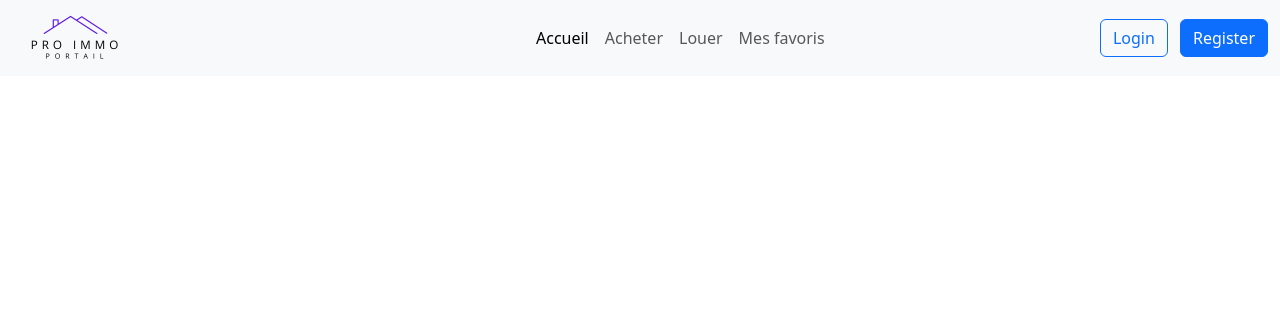
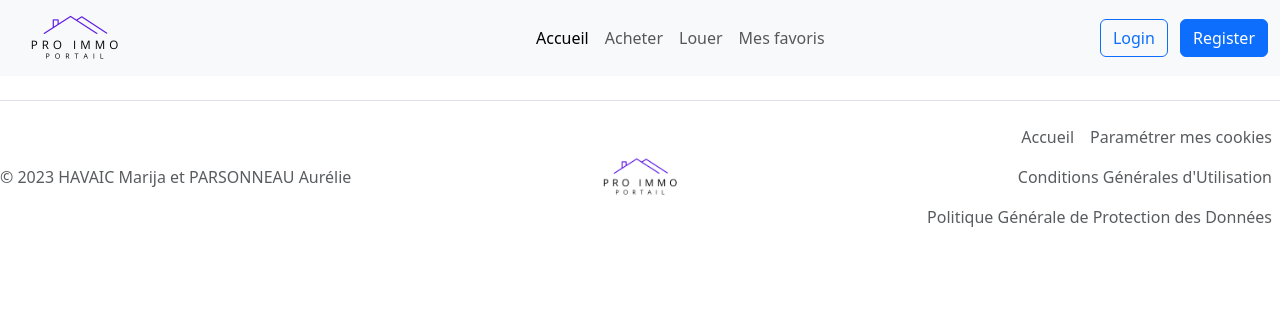
Before and after one commit to marijahavaic/pro-immo-portail, a Symfony app: template templates/home/index.html.twig in a window 1280 px wide. Shown: the top 336 px of the page. Run offline with Twig, Linux system fonts and the light colour scheme; the template is opened without the code that fills it, so the values that code supplies are empty; some libraries are stand-ins or nearby versions.

Commit message:
Designer Footer

```diff
--- a/templates/base.html.twig
+++ b/templates/base.html.twig
@@ -64,7 +64,30 @@
       </div>
     </nav>
         {% block body %}{% endblock %}
-        <script src="https://cdn.jsdelivr.net/npm/@popperjs/core@2.11.8/dist/umd/popper.min.js" integrity="sha384-I7E8VVD/ismYTF4hNIPjVp/Zjvgyol6VFvRkX/vR+Vc4jQkC+hVqc2pM8ODewa9r" crossorigin="anonymous"></script>
-<script src="https://cdn.jsdelivr.net/npm/bootstrap@5.3.1/dist/js/bootstrap.min.js" integrity="sha384-Rx+T1VzGupg4BHQYs2gCW9It+akI2MM/mndMCy36UVfodzcJcF0GGLxZIzObiEfa" crossorigin="anonymous"></script>
+
+    <footer class="d-flex flex-wrap justify-content-between align-items-center py-3 my-4 border-top">
+      <p class="col-md-4 mb-0 text-body-secondary">© 2023 HAVAIC Marija et PARSONNEAU Aurélie</p>
+
+      <a href="/" class="col-md-4 d-flex align-items-center justify-content-center mb-3 mb-md-0 me-md-auto link-body-emphasis text-decoration-none">
+        <img
+            src={{ asset('images/pro-immo-portail_logo.png') }}
+            alt="Logo"
+            class="img-fluid w-25"
+        />
+      </a>
+
+      <ul class="nav col-md-4 justify-content-end">
+        <li class="nav-item"><a href="#" class="nav-link px-2 text-body-secondary">Accueil</a></li>
+        <li class="nav-item"><a href="#" class="nav-link px-2 text-body-secondary">Paramétrer mes cookies</a></li>
+        <li class="nav-item"><a href="#" class="nav-link px-2 text-body-secondary">Conditions Générales d'Utilisation</a></li>
+        <li class="nav-item"><a href="#" class="nav-link px-2 text-body-secondary">Politique Générale de Protection des Données</a></li>
+        {# TODO on peut le mettre s'il y a du temps #}
+        {# <li class="nav-item"><a href="#" class="nav-link px-2 text-body-secondary">Fonctionnement de notre site</a></li> #}
+      </ul>
+  </footer>
+
+
+      <script src="https://cdn.jsdelivr.net/npm/@popperjs/core@2.11.8/dist/umd/popper.min.js" integrity="sha384-I7E8VVD/ismYTF4hNIPjVp/Zjvgyol6VFvRkX/vR+Vc4jQkC+hVqc2pM8ODewa9r" crossorigin="anonymous"></script>
+      <script src="https://cdn.jsdelivr.net/npm/bootstrap@5.3.1/dist/js/bootstrap.min.js" integrity="sha384-Rx+T1VzGupg4BHQYs2gCW9It+akI2MM/mndMCy36UVfodzcJcF0GGLxZIzObiEfa" crossorigin="anonymous"></script>
     </body>
 </html>
```
